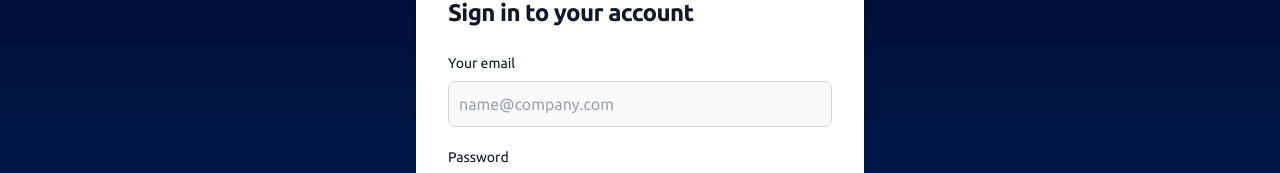
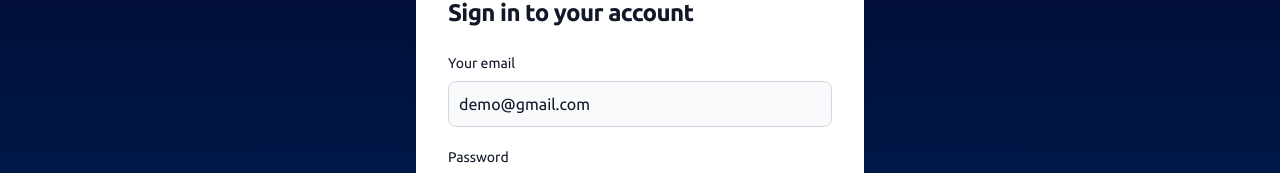
Before and after one commit to dimpleranapb/CryptoBar, a React (Vite) app: page /login in a window 1280 px wide. Shown: the part 236-409 px from the top of the page. Built offline with nearby package versions, Linux system fonts and the light colour scheme; no server answers.

Commit message:
add demo login account

```diff
--- a/src/Pages/Login.jsx
+++ b/src/Pages/Login.jsx
@@ -18,8 +18,8 @@ export default function Login() {
 
   // Form initial values
   const initialValues = {
-    email: "",
-    password: "",
+    email: "demo@gmail.com",
+    password: "demo123",
   };
 
   // Form validation schema
--- a/src/components/CoinInfo.jsx
+++ b/src/components/CoinInfo.jsx
@@ -98,7 +98,7 @@ export default function CoinInfo({ coin }) {
               :  formatToMillions(coin.market_data.market_cap.usd)}
           </span>
         </div>
-        {isInWishlist() ? (
+        {isInWishlist() && user? (
           <button
             className="w-full bg-red-600 text-white rounded-md p-1 hover:bg-red-900"
             onClick={() => deleteCoin(coin.name)}
```
